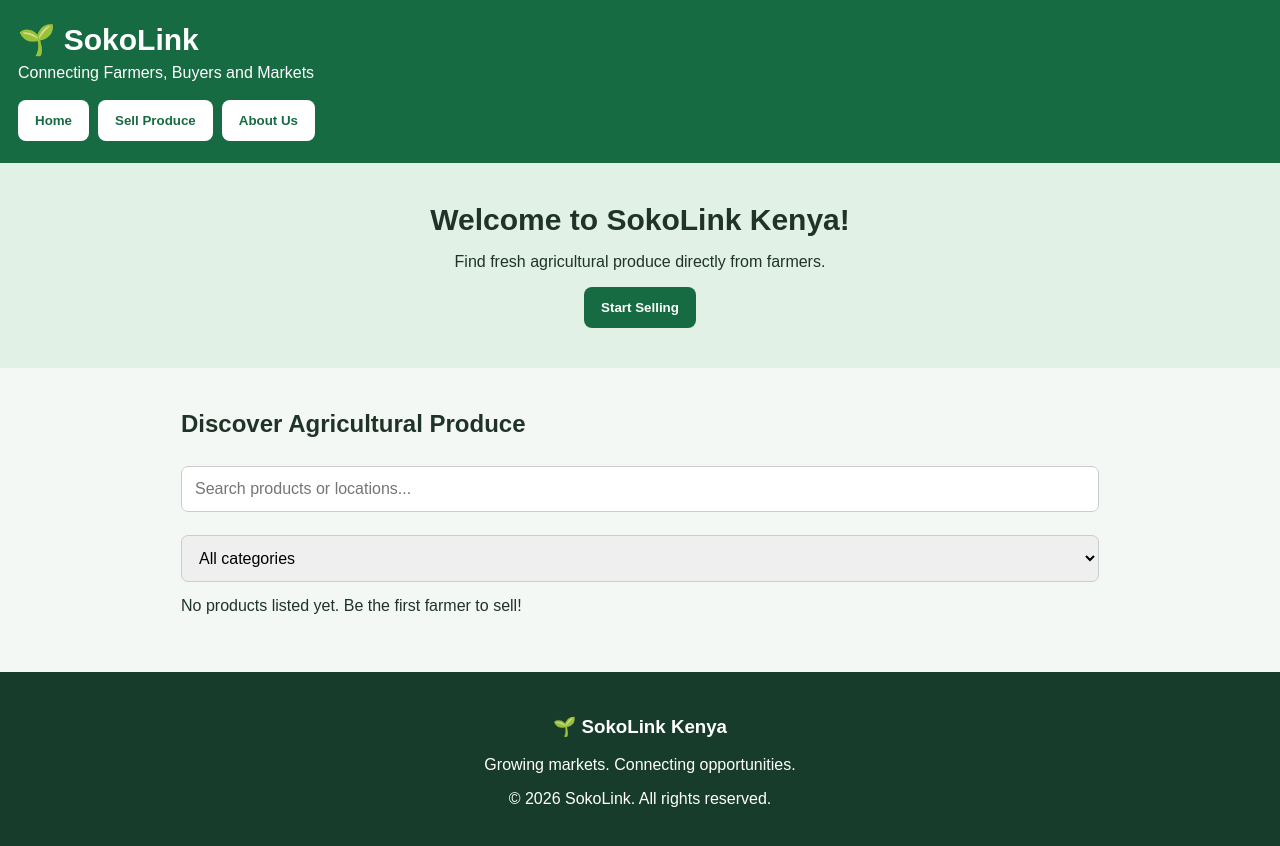
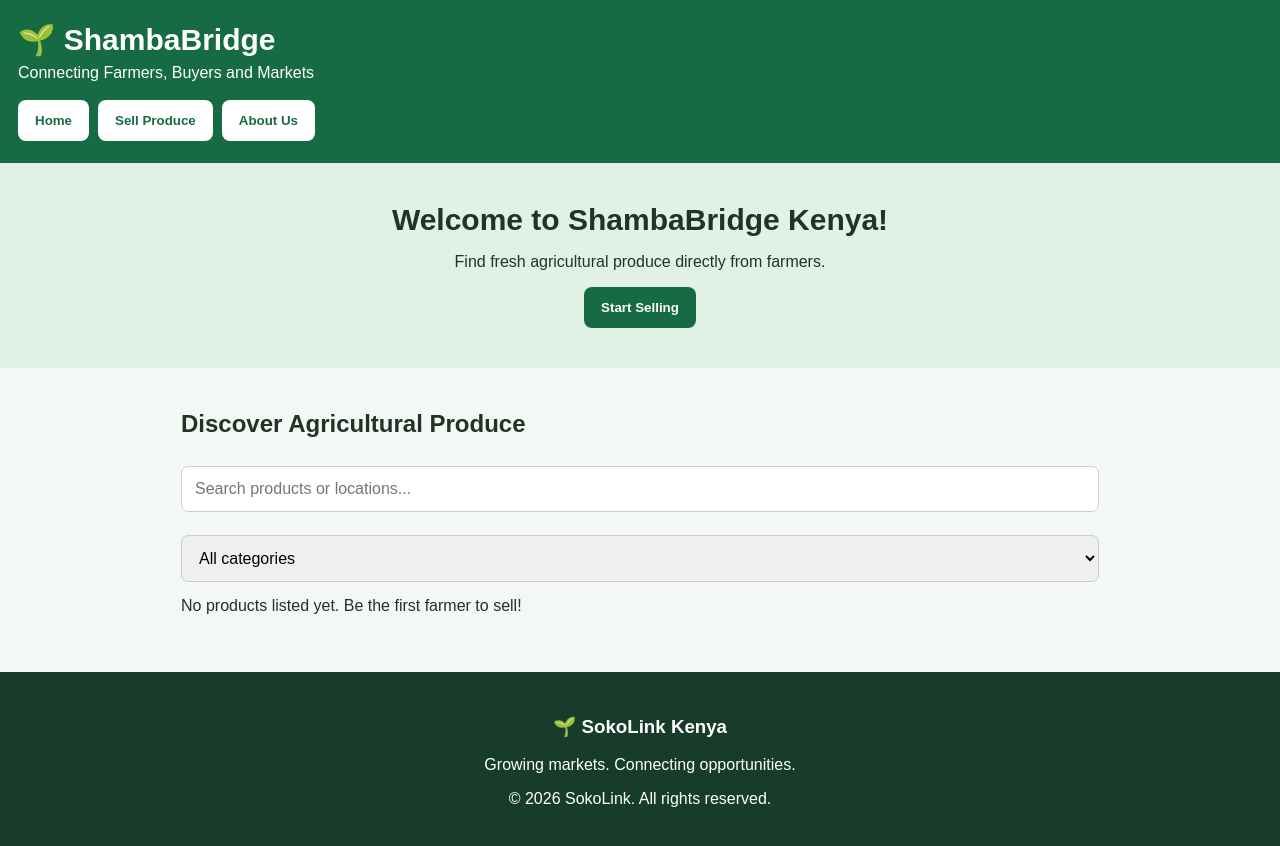
Before and after one commit to bryanmoonset-ai/Shamba-Bridge, a plain HTML site: page index.html in a window 1280 px wide. Drawn offline with Linux system fonts and the light colour scheme.

Commit message:
Rename SokoLink to ShambaBridge in index.html

```diff
--- a/index.html
+++ b/index.html
@@ -31,7 +31,7 @@ footer{background:#173c2c;color:white;text-align:center;padding:25px;margin-top:
 <body>
 
 <header>
-<h1>🌱 SokoLink</h1>
+<h1>🌱 ShambaBridge</h1>
 <p>Connecting Farmers, Buyers and Markets</p>
 <nav>
 <button onclick="showPage('home')">Home</button>
@@ -41,7 +41,7 @@ footer{background:#173c2c;color:white;text-align:center;padding:25px;margin-top:
 </header>
 
 <section class="hero">
-<h2>Welcome to SokoLink Kenya!</h2>
+<h2>Welcome to ShambaBridge Kenya!</h2>
 <p>Find fresh agricultural produce directly from farmers.</p>
 <button onclick="showPage('sell')">Start Selling</button>
 </section>
```
